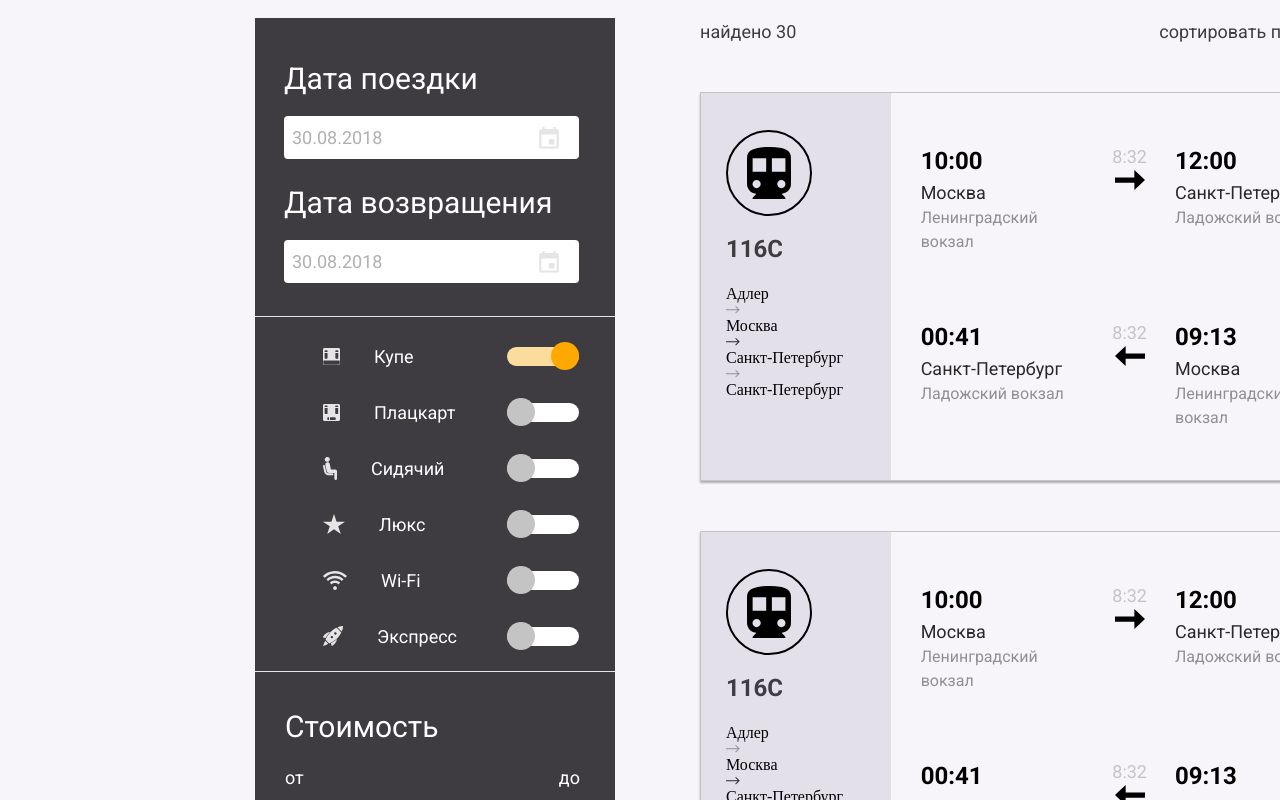
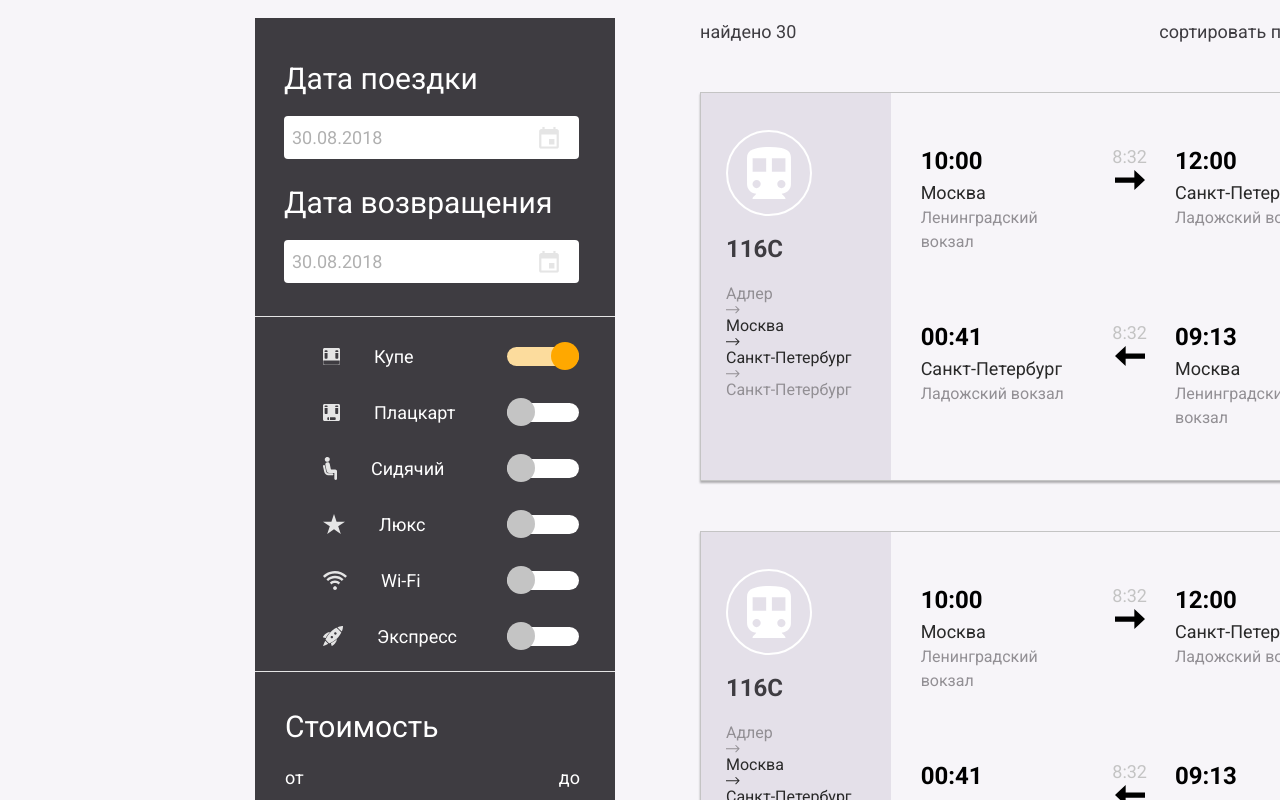
Before and after one commit to Madmaxim22/railway-ticket-booking, a React (Vite) app: page /railway-ticket-booking/booking/trains in a window 1280 px wide. Shown: the part 1160-1960 px from the top of the page. Built offline with nearby package versions, Linux system fonts and the light colour scheme.

Commit message:
feat: enhance TrainCard component with new styles for route icons and active city display

```diff
--- a/src/pages/booking/steps/TrainSelection/components/trains/TrainCard.css
+++ b/src/pages/booking/steps/TrainSelection/components/trains/TrainCard.css
@@ -32,12 +32,30 @@
   padding-bottom: 22px;
 }
 
+.train-card__route-icon {
+  width: 86px;
+  height: 86px;
+
+  color: #fff;
+}
+
 .train-card__train-number {
   font-family: Roboto, sans-serif;
   font-size: 24px;
   font-weight: 700;
   color: #3E3C41;
   text-transform: uppercase;
+}
+
+.train-card__train-route-city {
+  font-family: Roboto, sans-serif;
+  font-size: 16px;
+  font-weight: 400;
+  color: #928F94;
+}
+
+.train-card__train-route-city-active {
+  color: #292929;
 }
 
 .train-card__schedule {
--- a/src/pages/booking/steps/TrainSelection/components/trains/TrainCard.tsx
+++ b/src/pages/booking/steps/TrainSelection/components/trains/TrainCard.tsx
@@ -32,9 +32,9 @@ export default function TrainCard() {
         <div className="train-card__route-path">
           <p className="train-card__train-route-city">{departureCityTrain}</p>
           <RouteArrowIcon className="train-card__arrow" />
-          <p className="train-card__train-route-city">{departureCityPassenger}</p>
+          <p className="train-card__train-route-city train-card__train-route-city-active">{departureCityPassenger}</p>
           <RouteArrowIcon className="train-card__arrow-active" />
-          <p className="train-card__train-route-city">{arrivalCityPassenger}</p>
+          <p className="train-card__train-route-city train-card__train-route-city-active">{arrivalCityPassenger}</p>
           <RouteArrowIcon className="train-card__arrow" />
           <p className="train-card__train-route-city">{arrivalCityTrain}</p>
         </div>
```
